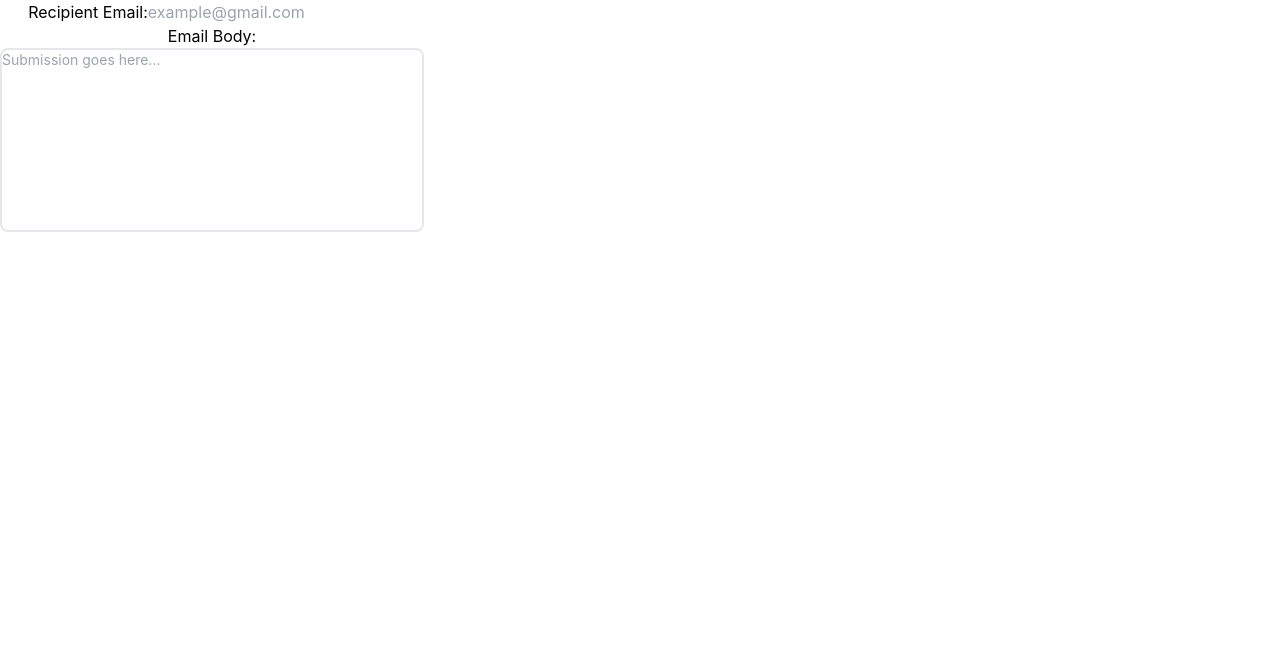
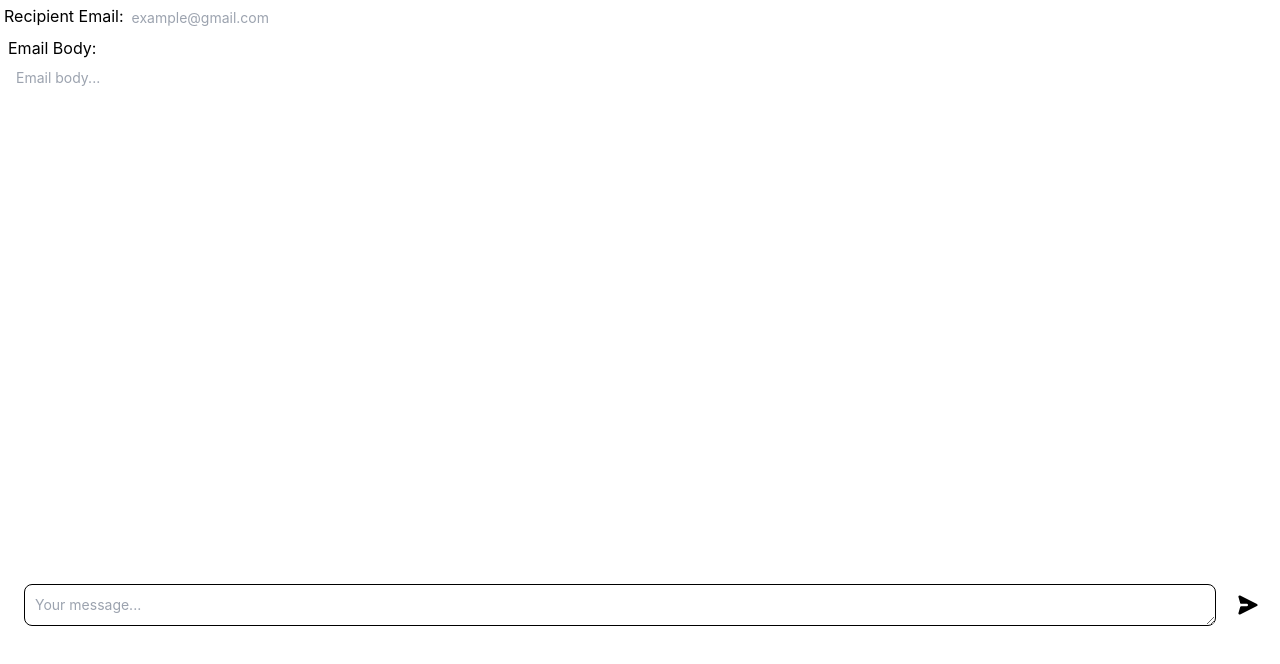
Before and after one commit to Daniel-Xie-Dev/customer_service_portal, a React (Create React App) app in the folder application/: page / in a window 1280 px wide. Shown: the top 664 px of the page. Built offline with nearby package versions, Linux system fonts and the light colour scheme.

Commit message:
modified css of email body and added a chat sender

```diff
--- a/application/src/App.js
+++ b/application/src/App.js
@@ -3,7 +3,7 @@ import Userpage from './Userpage';
 
 function App() {
   return (
-    <div className="App">
+    <div className="App w-screen h-screen">
       <Userpage />
     </div>
   );
--- a/application/src/Userpage.js
+++ b/application/src/Userpage.js
@@ -2,23 +2,34 @@ import React from 'react'
 
 const Userpage = () => {
   return (
-	<div className="flex flex col">
-		<form className="flex flex-col items-center">
-			<label>
+	<div className="flex flex-col h-full">
+		<form className="flex flex-col">
+			<label className="flex flex-row m-1">
 				Recipient Email:
-				<input type="recipient_email" placeholder="example@gmail.com"></input>
+				<input type="recipient_email"
+				className="mx-1 p-1 text-sm border-3 rounded-lg focus:outline-none focus:ring-2"
+				placeholder="example@gmail.com"></input>
 			</label>
-			<label>
+			<label className="mx-2 text-left">
 				Email Body:
-				{/* <input type="message" placeholder="email message"></input> */}
 				<textarea
-				id="body"
+				id="email_body"
 				rows="9"
 				cols="45"
-				className="block p-None text-sm rounded-lg border-2 resize-none focus:outline-none focus:ring-2"
-				placeholder="Submission goes here...">
+				className="block p-2 w-full h-2/3 text-sm rounded-lg border-3 resize-none focus:outline-none focus:ring-2"
+				placeholder="Email body...">
 				</textarea>
 			</label>
+		</form>
+		<form class="mt-80">
+			<label for="chat" class="sr-only">Your message</label>
+			<div class="flex mb-3 items-center px-3 py-2 rounded-lg bg-gray-50 dark:bg-gray-700">
+				<textarea id="chat" rows="1" class="block mx-3 p-2.5 w-full text-sm text-gray-900 bg-white rounded-lg border border-gray-300 focus:ring-blue-500 focus:border-blue-500 dark:bg-gray-800 dark:border-gray-600 dark:placeholder-gray-400 dark:text-white dark:focus:ring-blue-500 dark:focus:border-blue-500" placeholder="Your message..."></textarea>
+					<button type="submit" class="inline-flex justify-center p-2 text-blue-600 rounded-full cursor-pointer hover:bg-blue-100 dark:text-blue-500 dark:hover:bg-gray-600">
+					<svg aria-hidden="true" class="w-6 h-6 rotate-90" fill="currentColor" viewBox="0 0 20 20" xmlns="http://www.w3.org/2000/svg"><path d="M10.894 2.553a1 1 0 00-1.788 0l-7 14a1 1 0 001.169 1.409l5-1.429A1 1 0 009 15.571V11a1 1 0 112 0v4.571a1 1 0 00.725.962l5 1.428a1 1 0 001.17-1.408l-7-14z"></path></svg>
+					<span class="sr-only">Send message</span>
+				</button>
+			</div>
 		</form>
 	</div>
   )
--- a/application/tailwind.config.js
+++ b/application/tailwind.config.js
@@ -1,8 +1,48 @@
 /** @type {import('tailwindcss').Config} */
 module.exports = {
   content: ["./src/**/*.{js,jsx,ts,tsx}"],
+//   theme: {
+//     extend: {},
+//   },
+//   plugins: [],
   theme: {
-    extend: {},
-  },
-  plugins: [],
+    screens: {
+      sm: '480px',
+      md: '768px',
+      lg: '976px',
+      xl: '1440px',
+    },
+    colors: {
+      'blue': '#1fb6ff',
+      'purple': '#7e5bef',
+      'pink': '#ff49db',
+      'orange': '#ff7849',
+      'green': '#13ce66',
+      'yellow': '#ffc82c',
+      'gray-dark': '#273444',
+      'gray': '#8492a6',
+      'gray-light': '#d3dce6',
+    },
+	dark: {
+		100: "#575968",
+		200: "#525365",
+		300: "#404254",
+		400: "#3F424D",
+		500: "#383B47",
+		600: "#323542",
+	},
+    fontFamily: {
+      sans: ['Graphik', 'sans-serif'],
+      serif: ['Merriweather', 'serif'],
+    },
+    extend: {
+      spacing: {
+        '128': '32rem',
+        '144': '36rem',
+      },
+      borderRadius: {
+        '4xl': '2rem',
+      }
+    }
+  }
 }
```
